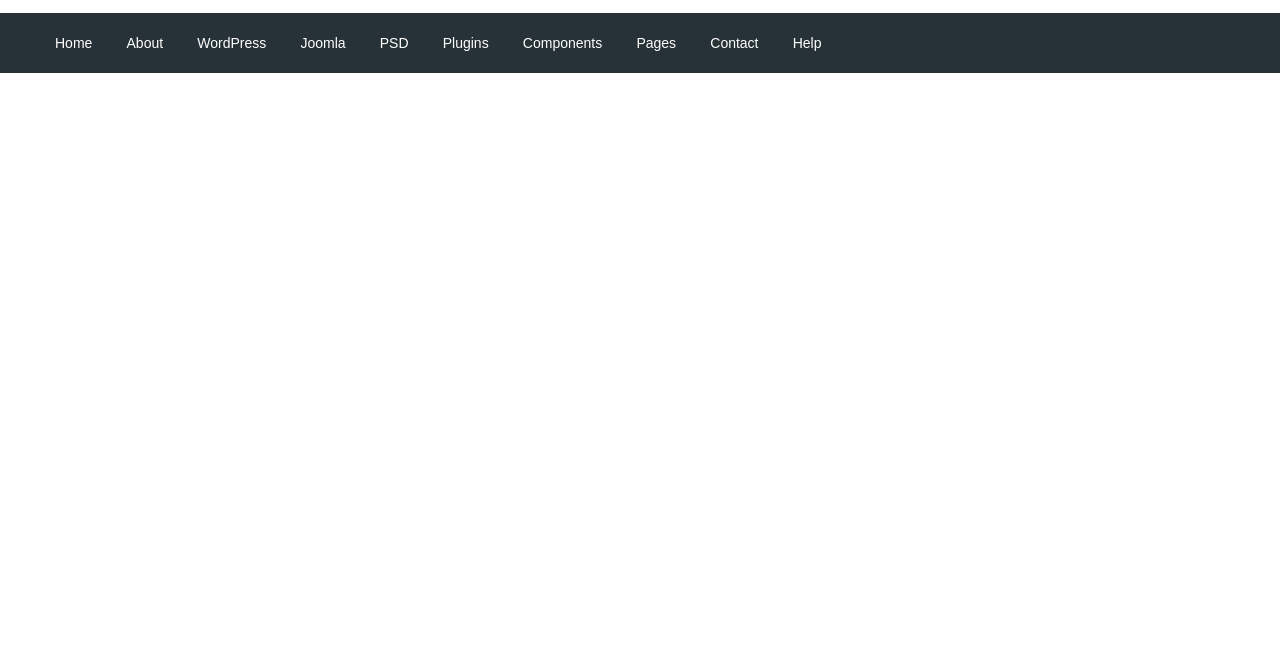
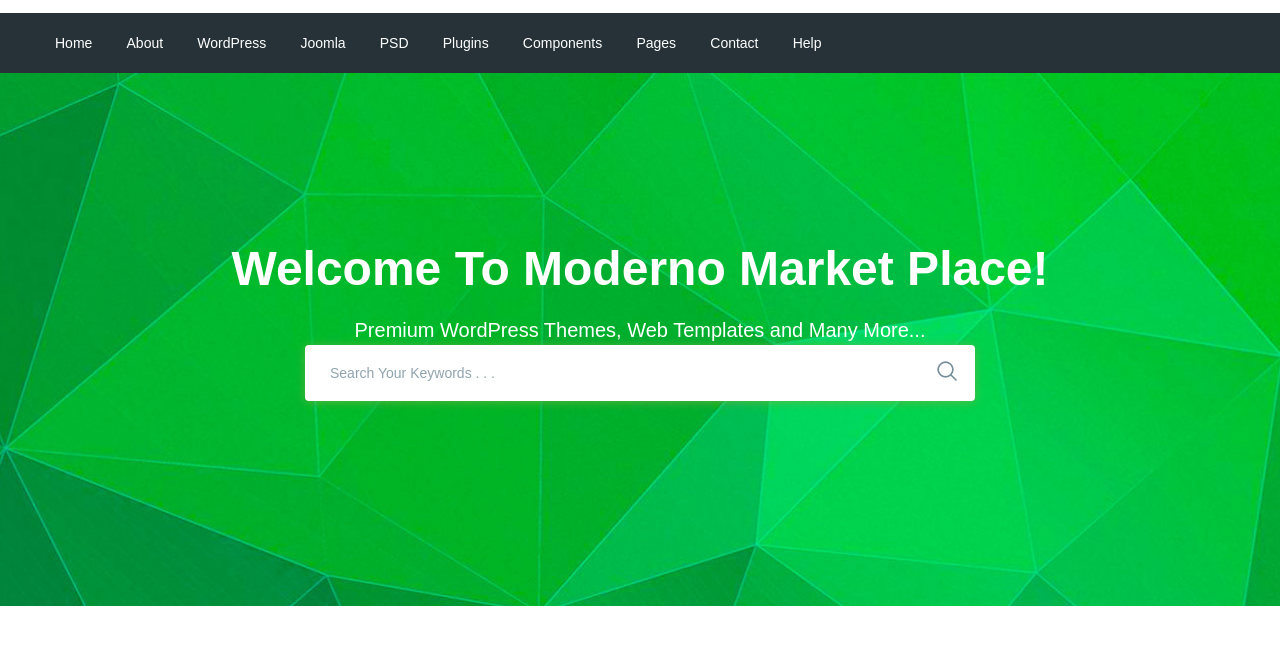
Before and after one commit to SKREPERIST/MODERNO, a website: page app/index.html in a window 1280 px wide. Shown: the part 77-722 px from the top of the page. Drawn offline with nearby package versions, Linux system fonts and the light colour scheme; files that its build step writes are made by us from their sources.

Commit message:
added section search

```diff
--- a/app/index.html
+++ b/app/index.html
@@ -12,8 +12,6 @@
 </head>
 
 <body>
-
-
 
 
   <!--===============================        HEADER       ======-->
@@ -61,14 +59,36 @@
       </div> <!-- container__menu end -->
     </div> <!-- header__menu end -->
 
-  </header>
-  <!--=====================     HEADER END      ======-->
+  </header> <!-- header end -->
 
 
 
 
 
 
+
+
+  <!--===============================        SEARCH       ======-->
+  <section class="search" style="background-image: url(images/intro-bg.jpg);">
+    <div class="container">
+      <div class="search__inner">
+        <div class="search__inner-title">
+          Welcome To Moderno Market Place!
+        </div>
+        <div class="search__inner-text">
+          Premium WordPress Themes, Web Templates and Many More...
+        </div>
+        <div class="search__inner-form">
+          <form>
+            <input type="text" placeholder="Search Your Keywords . . ." required>
+            <button type="submit">
+              <img src="images/icons/search.png" alt="">
+            </button>
+          </form>
+        </div>
+      </div> <!-- search__inner end-->
+    </div> <!-- container end-->
+  </section> <!-- search end-->
 
 
 
--- a/app/scss/style.scss
+++ b/app/scss/style.scss
@@ -2,6 +2,8 @@
 @import 'global';
 @import 'fonts';
 
+
+/* =============================      HEADER       =======*/
 .header__top-inner {
   display: flex;
   justify-content: space-between;
@@ -60,3 +62,63 @@
     color: #fff;
   }
 }
+
+
+/* =============================      SEARCH       =======*/
+.search {
+  background-repeat: no-repeat;
+  background-size: cover;
+  background-position: center;
+  min-height: 533px;
+}
+
+.search__inner {
+  padding: 160px 0 100px;
+  color: #fff;
+  text-align: center;
+
+  &-title {
+    font-size: 48px;
+    font-weight: 700;
+    margin-bottom: 10px;
+    line-height: 72px;
+  }
+
+  &-text {
+    font-size: 20px;
+    font-weight: 500;
+    line-height: 30px;
+  }
+
+  &-form {
+    max-width: 670px;
+    margin: 0 auto;
+    position: relative;
+  }
+
+  input {
+    display: block;
+    width: 100%;
+    height: 56px;
+    border-radius: 4px;
+    border: none;
+    box-shadow: 0 1px 10px 0 rgba(124, 178, 64, .75);
+    font-size: 14px;
+    font-weight: 500;
+    padding-left: 25px;
+    padding-right: 60px;
+
+    &::placeholder {
+      color: #90a4ae;
+    }
+  }
+
+  button {
+    position: absolute;
+    background-color: transparent;
+    border: none;
+    right: 12px;
+    top: 15px;
+    outline: none;
+  }
+}
```
Also changed, not shown: app/images/icons/search.png (added), app/images/icons/search.svg (added).
